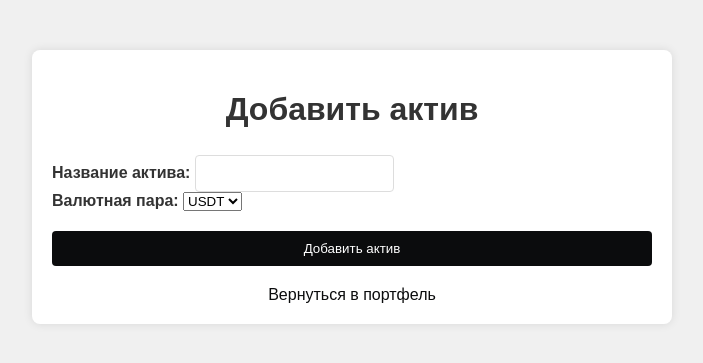
After one commit to bgbisdbg/Investment-portfolio, a Django app: page /actives/create/ in a window 1280 px wide. The commit adds this page. Shown: the top 363 px of the page, without its empty margins (288-991 px from the left). Run offline with Django 3.2, Linux system fonts and the light colour scheme; data comes from the database, SQL or seed files in the repository; both versions use the stored data as it was after the commit.

Commit message:
Реализация представление добовления монет

```diff
--- a/Portfel/myproject/myapp/models.py
+++ b/Portfel/myproject/myapp/models.py
@@ -1,5 +1,5 @@
 from django.db import models
-
+from tradingview_ta import TA_Handler, Interval
 from myproject import settings
 
 
@@ -7,20 +7,32 @@ class ActionModel(models.Model):
     action_id = models.BigAutoField(primary_key=True)
     action_name = models.CharField(max_length=4)
 
+    def __str__(self):
+        return self.action_name
+
 
 class CurrencyPairsModel(models.Model):
     pair_id = models.BigAutoField(primary_key=True)
     pair_mame = models.TextField(max_length=100)
+
+    def __str__(self):
+        return self.pair_mame
 
 
 class ScreenerModel(models.Model):
     screener_id = models.BigAutoField(primary_key=True)
     screener_name = models.TextField(max_length=100)
 
+    def __str__(self):
+        return self.screener_name
+
 
 class SourceModel(models.Model):
     source_id = models.BigAutoField(primary_key=True)
     source_name = models.TextField(max_length=100)
+
+    def __str__(self):
+        return self.source_name
 
 
 class ActivesModel(models.Model):
@@ -29,12 +41,29 @@ class ActivesModel(models.Model):
     pair_id = models.ForeignKey('CurrencyPairsModel', on_delete=models.CASCADE)
     screener_id = models.ForeignKey('ScreenerModel', on_delete=models.CASCADE)
     source_id = models.ForeignKey('SourceModel', on_delete=models.CASCADE)
-    now_price = models.DecimalField(max_digits=10, decimal_places=2)
+    now_price = models.DecimalField(max_digits=10, decimal_places=2, null=True, blank=True)
+
+    def __str__(self):
+        return self.active_name
+
+    def save(self, *args, **kwargs):
+        # Используйте tradingview_ta для получения актуальной цены
+        symbol = self.active_name + self.pair_id.pair_mame
+        exchange = self.source_id.source_name
+        screener = self.screener_id.screener_name
+        interval = Interval.INTERVAL_1_MINUTE
+        ta = TA_Handler(symbol=symbol, exchange=exchange, screener=screener, interval=interval)
+        analysis = ta.get_analysis()
+        self.now_price = analysis.indicators['close']
+        super().save(*args, **kwargs)
 
 
 class BriefcaseModel(models.Model):
-    user_id =  models.ForeignKey('auth.user', on_delete=models.CASCADE)
+    user_id = models.ForeignKey('auth.user', on_delete=models.CASCADE)
     active_id = models.ForeignKey('ActivesModel', on_delete=models.CASCADE)
     price = models.DecimalField(max_digits=10, decimal_places=2)
     count = models.DecimalField(max_digits=10000000, decimal_places=2)
     action_id = models.ForeignKey('ActionModel', on_delete=models.CASCADE)
+
+    def __str__(self):
+        return self.action_id.name
--- /dev/null
+++ b/Portfel/myproject/myapp/templates/myapp/actives_create.html
@@ -0,0 +1,92 @@
+<!DOCTYPE html>
+<html lang="en">
+<head>
+    <meta charset="UTF-8">
+    <title>Добавить актив</title>
+    <style>
+        body {
+            font-family: Arial, sans-serif;
+            margin: 0;
+            padding: 0;
+            background-color: #f0f0f0;
+            color: #333;
+            overflow-x: hidden;
+        }
+        .container {
+            max-width: 600px;
+            margin: 50px auto;
+            padding: 20px;
+            background-color: #fff;
+            box-shadow: 0 0 10px rgba(0, 0, 0, 0.1);
+            border-radius: 8px;
+        }
+        h1 {
+            text-align: center;
+            color: #333;
+        }
+        form {
+            display: flex;
+            flex-direction: column;
+        }
+        label {
+            margin-top: 10px;
+            font-weight: bold;
+        }
+        input[type="text"],
+        input[type="number"] {
+            padding: 10px;
+            border: 1px solid #ddd;
+            border-radius: 4px;
+            margin-top: 5px;
+        }
+        button[type="submit"] {
+            margin-top: 20px;
+            padding: 10px;
+            border: none;
+            border-radius: 4px;
+            background-color: #0b0c0d;
+            color: white;
+            cursor: pointer;
+            transition: background-color 0.3s ease;
+        }
+        button[type="submit"]:hover {
+            background-color: #0b0c0d;
+        }
+        a {
+            display: block;
+            text-align: center;
+            margin-top: 20px;
+            color: #0b0c0d;
+            text-decoration: none;
+            transition: color 0.3s ease;
+        }
+        a:hover {
+            color: #0056b3;
+        }
+    </style>
+</head>
+<body>
+    <div class="container">
+        <h1>Добавить актив</h1>
+        <form method="post" action="{% url 'myapp:actives-create-api' %}">
+            {% csrf_token %}
+            <div>
+                <label for="active_name">Название актива:</label>
+                <input type="text" id="active_name" name="active_name" required>
+            </div>
+             <div>
+                <label for="pair_id">Валютная пара:</label>
+                <select id="pair_id" name="pair_id" required>
+                    {% for pair in currency_pairs %}
+                        <option value="{{ pair.id }}">{{ pair.pair_mame }}</option>
+                    {% endfor %}
+                </select>
+            </div>
+            <!-- Добавьте другие поля, если это необходимо -->
+            <button type="submit">Добавить актив</button>
+        </form>
+        <!-- Кнопка "Вернуться в портфель" -->
+        <a href="{% url 'myapp:briefcase' %}">Вернуться в портфель</a>
+    </div>
+</body>
+</html>
--- a/Portfel/myproject/myapp/templates/myapp/briefcase.html
+++ b/Portfel/myproject/myapp/templates/myapp/briefcase.html
@@ -17,7 +17,6 @@
     </thead>
     <tbody>
         <!-- Здесь должны быть строки с данными о монетах -->
-
         <tr>
             <td>AVAX</td>
             <td>1</td>
@@ -29,7 +28,6 @@
             <td>1</td>
             <td>1</td>
         </tr>
-
     </tbody>
 </table>
 <div class="summary-table">
@@ -49,4 +47,7 @@
             </tr>
         </tbody>
     </table>
+</div>
+<!-- Кнопка "Добавить актив" -->
+<a href="{% url 'myapp:actives-create' %}" class="btn btn-primary">Добавить актив</a>
 {% endblock %}
--- a/Portfel/myproject/myapp/urls.py
+++ b/Portfel/myproject/myapp/urls.py
@@ -7,4 +7,6 @@ app_name = "myapp"
 urlpatterns = [
     path('', IndexView.as_view(), name='index'),
     path('briefcase/', BrifcaseView.as_view(), name='briefcase'),
+    path('actives/create/', actives_create, name='actives-create'),
+    path('api/actives/create/', ActivesCreateAPIView.as_view(), name='actives-create-api'),
 ]
--- a/Portfel/myproject/myapp/views.py
+++ b/Portfel/myproject/myapp/views.py
@@ -1,7 +1,11 @@
 from django.shortcuts import render
 from django.views.generic import TemplateView
-from binance import Client
-from tradingview_ta import TA_Handler, Interval, Exchange
+from rest_framework import generics
+from tradingview_ta import TA_Handler, Interval
+
+from myapp import serializers
+from myapp.models import CurrencyPairsModel, ActivesModel
+from myapp.serializers import ActivesModelSerializer
 
 
 class IndexView(TemplateView):
@@ -31,3 +35,16 @@ class IndexView(TemplateView):
 
 class BrifcaseView(TemplateView):
     template_name = 'myapp/briefcase.html'
+
+
+# class App(TemplateView):
+#     template_name = 'myapp/actives_create.html'
+
+def actives_create(request):
+    currency_pairs = CurrencyPairsModel.objects.all()
+    return render(request, 'myapp/actives_create.html', {'currency_pairs': currency_pairs})
+
+
+class ActivesCreateAPIView(generics.CreateAPIView):
+    queryset = ActivesModel.objects.all()
+    serializer_class = ActivesModelSerializer
```
Also changed, not shown: Portfel/myproject/myapp/permisisions.py (added, +9 -0 lines), Portfel/myproject/myapp/serializers.py (+13 -0 lines), Portfel/myproject/db.sqlite3, Portfel/myproject/myapp/migrations/0002_alter_activesmodel_now_price.py (added). Lines whose indentation alone changed are shown as unchanged.
